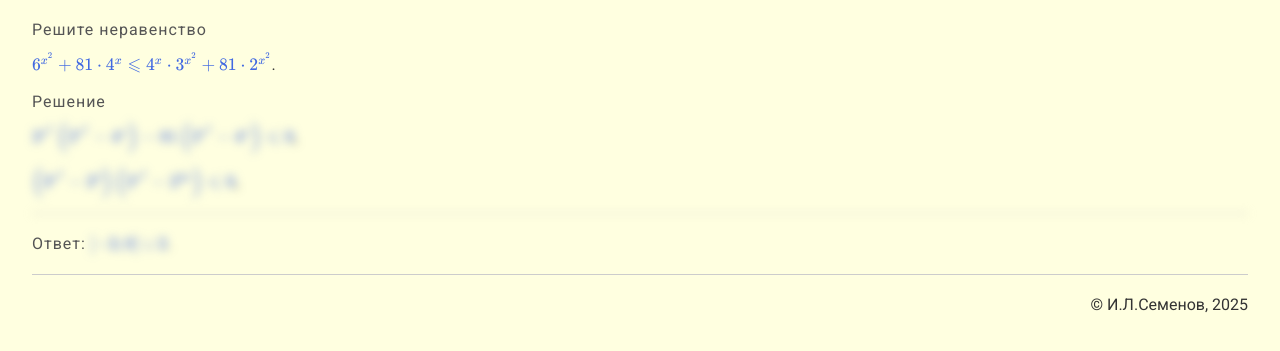
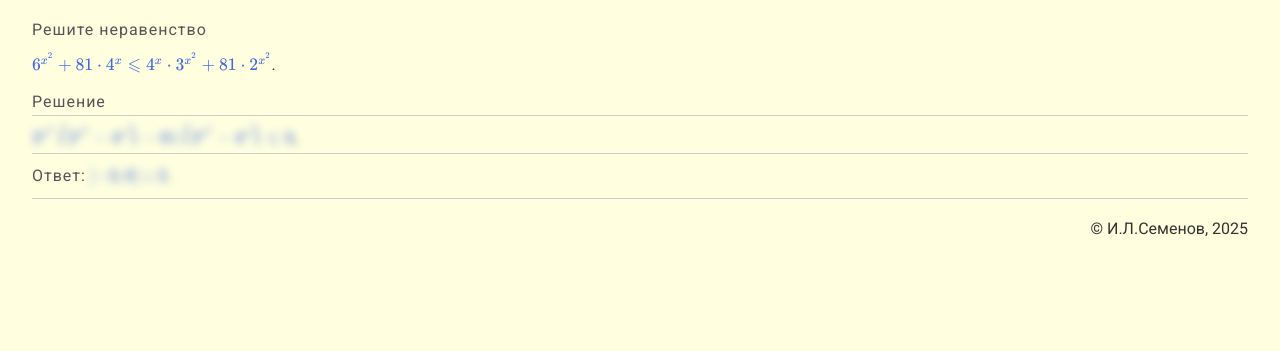
Before and after one commit to igorlsemenov/math, a Jekyll site: the page problem_test.html, which Jekyll copies as it is, in a window 1280 px wide. Shown: the top 351 px of the page. Built offline with Jekyll 4.4.1, drawn with Linux system fonts in a browser that asks for light colours.

Commit message:
Update problem_test.html

```diff
--- a/problem_test.html
+++ b/problem_test.html
@@ -91,9 +91,9 @@
         font-weight: 350;
         line-height: 1.7;
       }
-      hr {
+      hr, .solution_cl, .solution_caption_cl, .answer_cl {
         border: 0;
-        border-top: 1px solid light-dark(#ccc, #333);
+        border-bottom: 1px solid light-dark(#ccc, #333);
       }
       h4 {
         font-size: 120%;
@@ -111,11 +111,12 @@
       a { font-style: italic; font-size: 90%; }
       .katex { font-size: 1.1em !important; color: var(--math_color); line-height: 2.5; }
       .footer { text-align: end; }
-      .blured_cl { filter: blur(5px); }
+      .blured_cl { filter: blur(4px); max-height: 1.8em; overflow: hidden; margin-bottom: .5em; }
       .hidden_cl { display: none; }
-      .visible_cl { display: block;}
+      .solution_visible_cl { display: block;}
+      .answer_visible_cl { display: inline-block;}
       .answer_content_cl { margin: 0;}
-      .problem_caption, .solution_caption, .answer_caption {
+      .problem_caption_cl, .solution_caption_cl, .answer_caption_cl {
         letter-spacing: 1px;
         color: var(--em_color);
         font-style: normal;
@@ -124,37 +125,35 @@
 
   </head>
   <body>
-    <div class="problem_caption">
+    <div class="problem_caption_cl">
       Решите неравенство
     </div>
     <div class="problem_content">
       $6^{x^2} + 81 \cdot 4^x \leqslant 4^x \cdot 3^{x^2} + 81 \cdot 2^{x^2}$.
     </div>
-    <div class="solution_caption" onclick="click_solution_caption">
+    <div class="solution_caption_cl" onclick="click_solution_caption">
       Решение
     </div>
-    <div class="solution_content">
-      <div class="solution_part blured_cl" id="solution_part_id_1" onclick="onclick_solution_part(this, 1, 3)">
+    <div class="solution_cl">
+      <div class="solution_part_cl blured_cl" id="solution_part_id_1" onclick="onclick_solution_part(this, 1, 3)">
         $3^{x^2} \left( 2^{x^2} - 4^x \right) - 81 \left( 2^{x^2} - 4^x \right) \leqslant 0$,
         <br />
         $\left(3^{x^2} - 3^4 \right) \left( 2^{x^2} - 2^{2x} \right) \leqslant 0$,
-        <hr />
+        <hr>
       </div>
-      <div class="solution_part hidden_cl" id="solution_part_id_2" onclick="onclick_solution_part(this, 2, 3)">
+      <div class="solution_part_cl hidden_cl" id="solution_part_id_2" onclick="onclick_solution_part(this, 2, 3)">
         $\left( x^2 - 4 \right)\left( x^2 - 2x \right) \leqslant 0$,
         <br />
         $\left( x - 2 \right)^2\left( x + 2 \right) \leqslant 0$.
-        <hr />
+        <hr>
       </div>
-      <div class="solution_part hidden_cl" id="solution_part_id_3" onclick="onclick_solution_part(this, 3, 3)">
+      <div class="solution_part_cl hidden_cl" id="solution_part_id_3" onclick="onclick_solution_part(this, 3, 3)">
         <img width="300" src="https://docs.google.com/drawings/d/1kAun-lzDkG9PaLAIaPFxh2fMwh5WfAJ1iG78tRzYNkA/export/svg" />
-        <hr />
       </div>
     </div>
-    <div onclick="onclick_answer()">
-      <span class="answer_caption">Ответ:</span>
+    <div class="answer_cl" onclick="onclick_answer()">
+      <span class="answer_caption_cl">Ответ:</span>
       <span id="answer_content_id" class="answer_content_cl blured_cl">$[ -2; 0 ] \cup { 2 }$.</span>
-      <hr />
     </div>
     <p class="footer">© И.Л.Семенов, 2025</p>
   </body>
```
Also changed, not shown: other parts of problem_test.html (+8 -8 lines).
